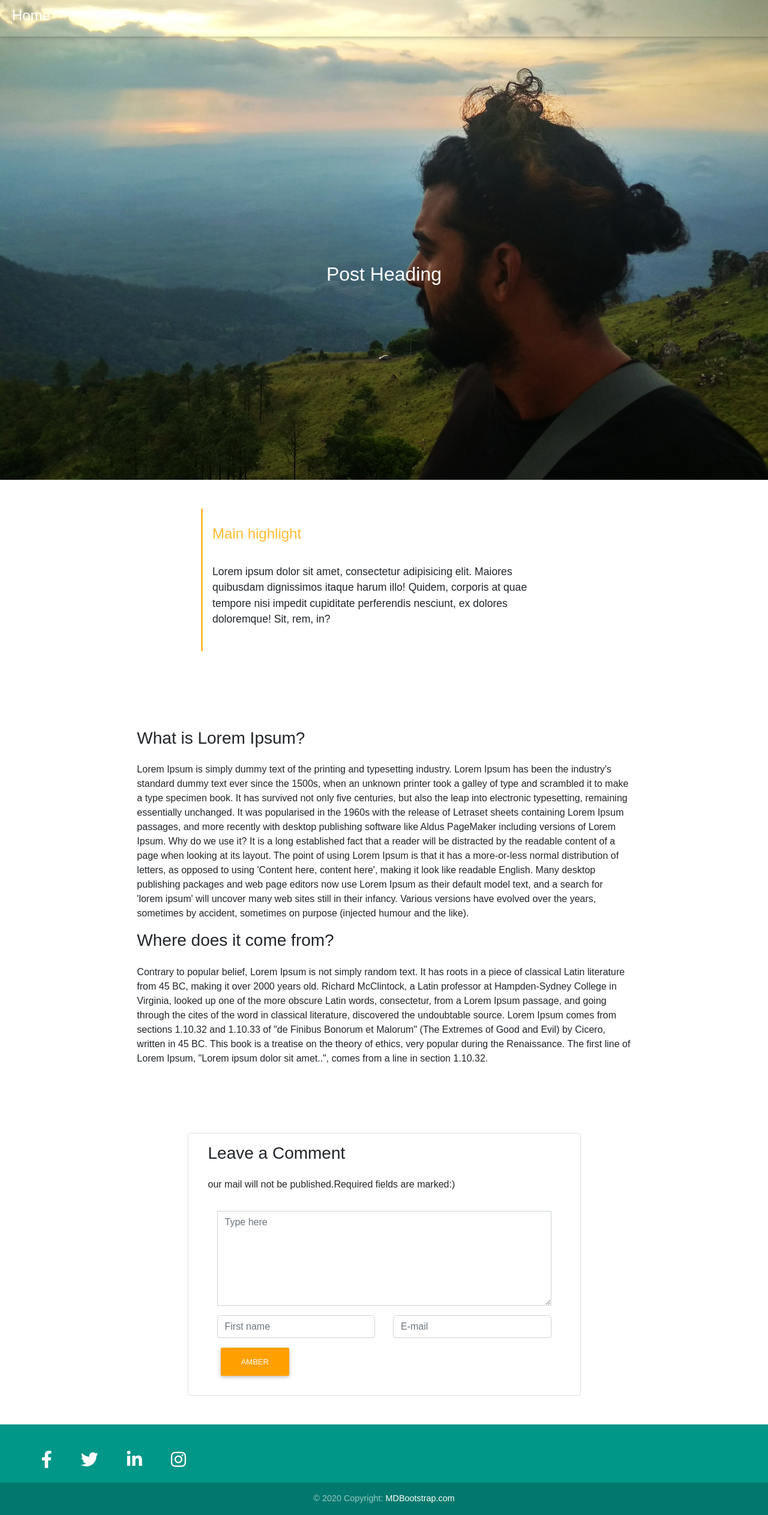
After one commit to amjadamju/traveller-blog, a PHP site: page /post.html in a window 1280 px wide. The commit adds this page. Shown: the whole page at 60% size. Run offline with PHP 8.4, Linux system fonts and the light colour scheme; some libraries are stand-ins or nearby versions.

Commit message:
added post page

```diff
--- a/css/style.css
+++ b/css/style.css
@@ -25,21 +25,13 @@ body{
     max-height: 100%;
 }
 
-.travel-card-item #card-detail{
-    display: none;
-    position: absolute;
-}
-.travel-card-item:hover #card-detail{
-    display: block;
-    background-color: yellow;
-}
 .about-image{
     background-size: cover;
     display: block;
     background-position: center;
 }
 .about{
-    font-size: 30px;
+    font-size: 25px;
     font-weight: 500;
 }
 .about-head{
@@ -52,6 +44,16 @@ body{
 .card-hover{
     font-weight: 800;
 }
+.hr-line{
+    margin-top: 100px;
+    margin-bottom: 100px;
+}
+
+
+
+
+
+
 @media only screen and (max-width: 600px) {
     body {
       font-size: 20px;
@@ -62,4 +64,38 @@ body{
     .about-image{
         display: none;
     }
+    .hr-line{
+        margin-top: 40px;
+        margin-bottom: 40px;
+    }
   }
+
+
+
+
+
+
+
+
+
+
+
+
+
+
+
+  /*POST PAGE*/
+  .post-nav{
+      background-color: #f9a825;
+      font-weight: 400;
+    }
+.post-head-image{
+    background-image: url('../img/IMG_20181106_171542_HDR.jpg');
+    background-position: center;
+    background-repeat: no-repeat;
+    background-size: cover;
+    height: 100vh;
+}
+.post-heading{
+    font-weight: 500;
+}
--- /dev/null
+++ b/post.html
@@ -0,0 +1,186 @@
+<!DOCTYPE html>
+<html lang="en">
+
+<head>
+    <meta charset="UTF-8">
+    <meta name="viewport" content="width=device-width, initial-scale=1, shrink-to-fit=no">
+    <meta http-equiv="x-ua-compatible" content="ie=edge">
+    <title>Admin</title>
+    <!-- Font Awesome -->
+    <link rel="stylesheet" href="https://use.fontawesome.com/releases/v5.11.2/css/all.css">
+    <!-- Google Fonts Roboto -->
+    <link rel="stylesheet" href="https://fonts.googleapis.com/css?family=Roboto:300,400,500,700&display=swap">
+    <!-- Bootstrap core CSS -->
+    <link rel="stylesheet" href="css/bootstrap.min.css">
+    <!-- Material Design Bootstrap -->
+    <link rel="stylesheet" href="css/mdb.min.css">
+    <!-- Your custom styles (optional) -->
+    <link rel="stylesheet" href="css/style.css">
+</head>
+
+<body style="overflow-x: hidden;">
+
+    <!-- Start your project here-->
+    <section class="post-head">
+        <div class="post-head-image">
+            <div class="navbar">
+                <a href="index.html">
+                    <h4 class="text-white post-heading p-1">Home</h4>
+                </a>
+            </div>
+            <div class="flex-center flex-column">
+                <h2 class="post-heading  text-white">Post Heading</h2>
+            </div>
+        </div>
+    </section>
+
+    <section id="post-detail">
+        <div class="post-highlight m-5 col-sm-6 mx-auto">
+            <blockquote class="blockquote bq-warning">
+                <p class="bq-title">Main highlight</p>
+                <p>Lorem ipsum dolor sit amet, consectetur adipisicing elit. Maiores quibusdam dignissimos itaque harum
+                    illo!
+                    Quidem, corporis at quae tempore nisi impedit cupiditate perferendis nesciunt, ex dolores
+                    doloremque!
+                    Sit, rem, in?
+                </p>
+            </blockquote>
+        </div>
+        <div class="container col-sm-8 py-5 mx-auto">
+            <p>
+
+                <h3 class="py-3">What is Lorem Ipsum?</h3>
+
+                Lorem Ipsum is simply dummy text of the printing and typesetting industry. Lorem Ipsum has been the
+                industry's standard dummy text ever since the 1500s, when an unknown printer took a galley of type and
+                scrambled it to make a type specimen book. It has survived not only five centuries, but also the leap
+                into electronic typesetting, remaining essentially unchanged. It was popularised in the 1960s with the
+                release of Letraset sheets containing Lorem Ipsum passages, and more recently with desktop publishing
+                software like Aldus PageMaker including versions of Lorem Ipsum.
+                Why do we use it?
+
+                It is a long established fact that a reader will be distracted by the readable content of a page when
+                looking at its layout. The point of using Lorem Ipsum is that it has a more-or-less normal distribution
+                of letters, as opposed to using 'Content here, content here', making it look like readable English. Many
+                desktop publishing packages and web page editors now use Lorem Ipsum as their default model text, and a
+                search for 'lorem ipsum' will uncover many web sites still in their infancy. Various versions have
+                evolved over the years, sometimes by accident, sometimes on purpose (injected humour and the like).
+
+                <h3 class="py-3">Where does it come from?</h3>
+
+                Contrary to popular belief, Lorem Ipsum is not simply random text. It has roots in a piece of classical
+                Latin literature from 45 BC, making it over 2000 years old. Richard McClintock, a Latin professor at
+                Hampden-Sydney College in Virginia, looked up one of the more obscure Latin words, consectetur, from a
+                Lorem Ipsum passage, and going through the cites of the word in classical literature, discovered the
+                undoubtable source. Lorem Ipsum comes from sections 1.10.32 and 1.10.33 of "de Finibus Bonorum et
+                Malorum" (The Extremes of Good and Evil) by Cicero, written in 45 BC. This book is a treatise on the
+                theory of ethics, very popular during the Renaissance. The first line of Lorem Ipsum, "Lorem ipsum dolor
+                sit amet..", comes from a line in section 1.10.32.
+            </p>
+        </div>
+
+    </section>
+    <section id="post-gallery">
+    </section>
+    <section id="feedback">
+        <div class="row mt-5 mb-5">
+            <div class="col-sm-6 border py-3 px-5 rounded-sm mx-auto">
+                <div class="row text-md-left mb-3">
+                    <h3>Leave a Comment</h3>
+                </div>
+                <div class="row mb-3">
+                    <p>our mail will not be published.Required fields are marked:)</p>
+                </div>
+                <form id="review">
+                    <div class="form-group">
+                        <textarea class="form-control rounded-0" id="exampleFormControlTextarea2" rows="6"
+                            placeholder="Type here"></textarea>
+                    </div>
+                    <div class="row">
+                        <!-- Grid column -->
+                        <div class="col">
+                            <!-- Default input -->
+                            <input type="text" class="form-control" placeholder="First name">
+                        </div>
+                        <!-- Grid column -->
+
+                        <!-- Grid column -->
+                        <div class="col">
+                            <!-- Default input -->
+                            <input type="text" class="form-control" placeholder="E-mail">
+                        </div>
+                        <!-- Grid column -->
+                    </div>
+
+                    <button type="button" class="my-3 btn btn-amber">Amber</button>
+                </form>
+            </div>
+        </div>
+    </section>
+    <section id="footer">
+        <!-- Footer -->
+        <footer class="page-footer font-small teal pt-4">
+
+            <!-- Footer Text -->
+            <div class="container-fluid text-center text-md-left">
+
+                <!-- Grid row -->
+                <div class="row">
+
+                    <!-- Grid column -->
+                    <div class="col-md-4 mt-md-0 mt-3">
+
+                        <!-- Content -->
+                        <div class="mb-5 flex-center">
+
+                            <!-- Facebook -->
+                            <a class="fb-ic">
+                                <i class="fab fa-facebook-f fa-lg white-text mr-md-5 mr-3 fa-2x"> </i>
+                            </a>
+                            <!-- Twitter -->
+                            <a class="tw-ic">
+                                <i class="fab fa-twitter fa-lg white-text mr-md-5 mr-3 fa-2x"> </i>
+                            </a><br>
+                            <!--Linkedin -->
+                            <a class="li-ic">
+                                <i class="fab fa-linkedin-in fa-lg white-text mr-md-5 mr-3 fa-2x"> </i>
+                            </a>
+                            <!--Instagram-->
+                            <a class="ins-ic">
+                                <i class="fab fa-instagram fa-lg white-text mr-md-5 mr-3 fa-2x"> </i>
+                            </a>
+                        </div>
+
+                    </div>
+                    <!-- Grid column -->
+                </div>
+            </div>
+
+            <!-- Copyright -->
+            <div class="footer-copyright text-center py-3">© 2020 Copyright:
+                <a href="https://mdbootstrap.com/"> MDBootstrap.com</a>
+            </div>
+            <!-- Copyright -->
+
+        </footer>
+        <!-- Footer -->
+    </section>
+
+    </script>
+
+
+    <!-- End your project here-->
+    <!-- jQuery -->
+    <script type="text/javascript" src="js/jquery.min.js"></script>
+    <!-- Bootstrap tooltips -->
+    <script type="text/javascript" src="js/popper.min.js"></script>
+    <!-- Bootstrap core JavaScript -->
+    <script type="text/javascript" src="js/bootstrap.min.js"></script>
+    <!-- MDB core JavaScript -->
+    <script type="text/javascript" src="js/mdb.min.js"></script>
+    <!-- Your custom scripts (optional) -->
+    <script type="text/javascript"></script>
+
+</body>
+
+</html>
```
Also changed, not shown: index.html (+33 -63 lines).
